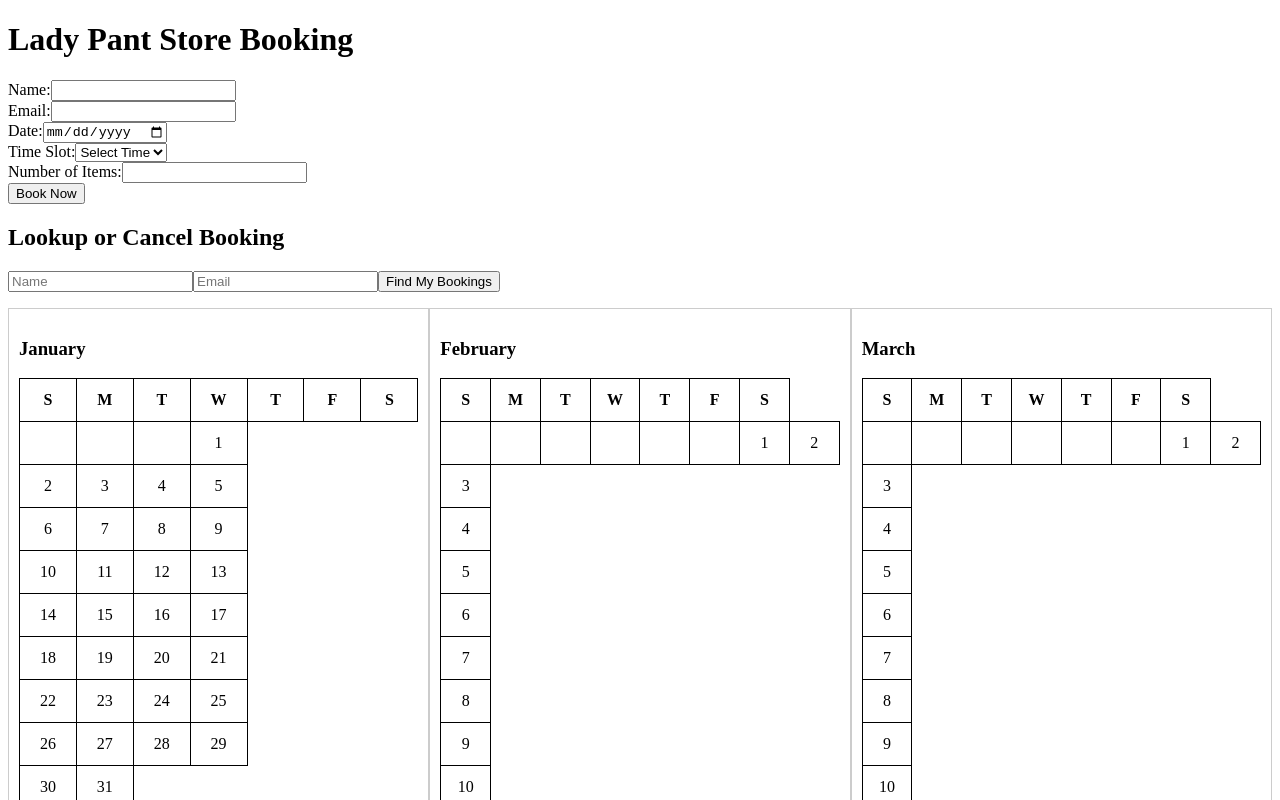
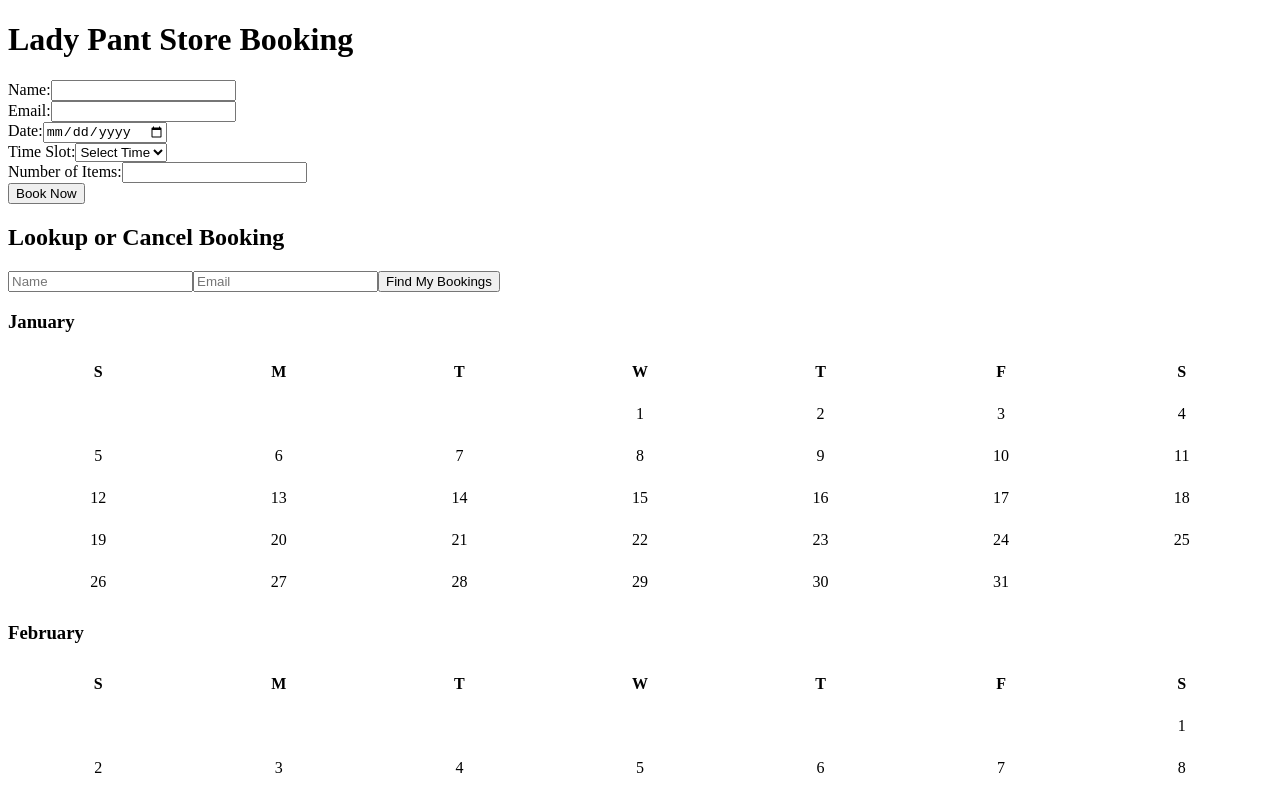
Before and after one commit to Barry-byte-cyber/Lady-Store-Booking-Finally, a React (Vite) app: page / in a window 1280 px wide. Shown: the top 800 px of the page. Built offline with nearby package versions, Linux system fonts and the light colour scheme.

Commit message:
Restore full calendar grid layout with color codes, item count, and dropdown booking info

```diff
--- a/src/Components/CalendarView.jsx
+++ b/src/Components/CalendarView.jsx
@@ -1,82 +1,104 @@
-import React from "react";
-import "./CalendarView.css";
+import React, { useState } from 'react';
+import './CalendarView.css';
 
-const CalendarView = ({ showFullYear = false, onDateClick, bookingDetails = {}, selectedDate }) => {
-  const today = new Date();
+const months = [
+  'January', 'February', 'March', 'April', 'May', 'June',
+  'July', 'August', 'September', 'October', 'November', 'December'
+];
 
-  const getMonthName = (monthIndex) => {
-    return new Date(2023, monthIndex, 1).toLocaleString("default", { month: "long" });
-  };
+const CalendarView = ({ bookings, onDateClick, showFullYear = false }) => {
+  const [selectedDate, setSelectedDate] = useState(null);
+  const currentYear = new Date().getFullYear();
 
-  const getDaysInMonth = (year, month) => {
-    return new Date(year, month + 1, 0).getDate();
+  const getBookingsForDate = (dateString) => {
+    return bookings.filter(
+      (booking) => booking.date.split('T')[0] === dateString
+    );
   };
 
   const getColorClass = (count) => {
-    if (count >= 60) return "bg-red-200";
-    if (count >= 30) return "bg-yellow-200";
-    if (count > 0) return "bg-green-200";
-    return "";
+    if (count >= 60) return 'bg-red';
+    if (count >= 40) return 'bg-yellow';
+    if (count > 0) return 'bg-green';
+    return 'bg-default';
   };
 
-  const renderCalendar = (year, month) => {
-    const daysInMonth = getDaysInMonth(year, month);
-    const firstDayOfMonth = new Date(year, month, 1).getDay();
-    const rows = [];
-    let cells = [];
+  const renderMonth = (monthIndex) => {
+    const firstDay = new Date(currentYear, monthIndex, 1);
+    const lastDay = new Date(currentYear, monthIndex + 1, 0);
+    const weeks = [];
+    let days = [];
 
-    for (let i = 0; i < firstDayOfMonth; i++) {
-      cells.push(<td key={`empty-${i}`} className="border p-2" />);
+    // Fill initial empty days
+    for (let i = 0; i < firstDay.getDay(); i++) {
+      days.push(<td key={`empty-${i}`}></td>);
     }
 
-    for (let day = 1; day <= daysInMonth; day++) {
-      const dateKey = new Date(year, month, day).toISOString().split("T")[0];
-      const bookings = bookingDetails[dateKey] || [];
-      const itemCount = bookings.reduce((total, b) => total + Number(b.items || 0), 0);
-      const colorClass = getColorClass(itemCount);
+    for (let date = 1; date <= lastDay.getDate(); date++) {
+      const dateObj = new Date(currentYear, monthIndex, date);
+      const dateString = dateObj.toISOString().split('T')[0];
+      const dateBookings = getBookingsForDate(dateString);
+      const itemCount = dateBookings.reduce((sum, b) => sum + parseInt(b.items), 0);
 
-      cells.push(
+      const isSelected = selectedDate === dateString;
+      days.push(
         <td
-          key={day}
-          className={`border p-2 cursor-pointer ${colorClass}`}
-          onClick={() => onDateClick && onDateClick(new Date(year, month, day))}
+          key={date}
+          className={`calendar-cell ${getColorClass(itemCount)}`}
+          onClick={() => {
+            setSelectedDate(dateString);
+            onDateClick && onDateClick(dateString);
+          }}
         >
-          <div>{day}</div>
-          {itemCount > 0 && <div className="text-xs">{itemCount} items</div>}
+          <div className="date-number">{date}</div>
+          <div className="item-count">{itemCount > 0 ? `${itemCount}` : ''}</div>
         </td>
       );
 
-      if ((cells.length + firstDayOfMonth) % 7 === 0 || day === daysInMonth) {
-        rows.push(<tr key={day}>{cells}</tr>);
-        cells = [];
+      if (days.length === 7) {
+        weeks.push(<tr key={`week-${date}`}>{days}</tr>);
+        days = [];
       }
     }
 
+    if (days.length > 0) {
+      while (days.length < 7) days.push(<td key={`filler-${days.length}`}></td>);
+      weeks.push(<tr key="last-week">{days}</tr>);
+    }
+
     return (
-      <div key={`${year}-${month}`} className="calendar-container">
-        <h3>{getMonthName(month)}</h3>
+      <div key={monthIndex} className="calendar-month">
+        <h3>{months[monthIndex]}</h3>
         <table className="calendar-table">
           <thead>
             <tr>
-              {["S", "M", "T", "W", "T", "F", "S"].map((d) => (
-                <th key={d} className="border p-2">{d}</th>
-              ))}
+              <th>S</th><th>M</th><th>T</th><th>W</th><th>T</th><th>F</th><th>S</th>
             </tr>
           </thead>
-          <tbody>{rows}</tbody>
+          <tbody>{weeks}</tbody>
         </table>
+
+        {selectedDate === `${currentYear}-${String(monthIndex + 1).padStart(2, '0')}-${String(
+          new Date(selectedDate).getDate()
+        ).padStart(2, '0')}` && (
+          <div className="dropdown-info">
+            <strong>Bookings for {selectedDate}</strong>
+            <ul>
+              {getBookingsForDate(selectedDate).map((b, i) => (
+                <li key={i}>{b.name} - {b.email} - {b.timeSlot} - {b.items} items</li>
+              ))}
+            </ul>
+          </div>
+        )}
       </div>
     );
   };
 
-  const currentYear = today.getFullYear();
-  const currentMonth = today.getMonth();
-
   return (
-    <div className={`grid ${showFullYear ? "grid-cols-3 gap-4" : ""}`}>
-      {showFullYear
-        ? Array.from({ length: 12 }, (_, i) => renderCalendar(currentYear, i))
-        : renderCalendar(currentYear, currentMonth)}
+    <div className="calendar-grid">
+      {(showFullYear ? months : [months[new Date().getMonth()]]).map((_, i) =>
+        showFullYear || i === new Date().getMonth() ? renderMonth(i) : null
+      )}
     </div>
   );
 };
```
